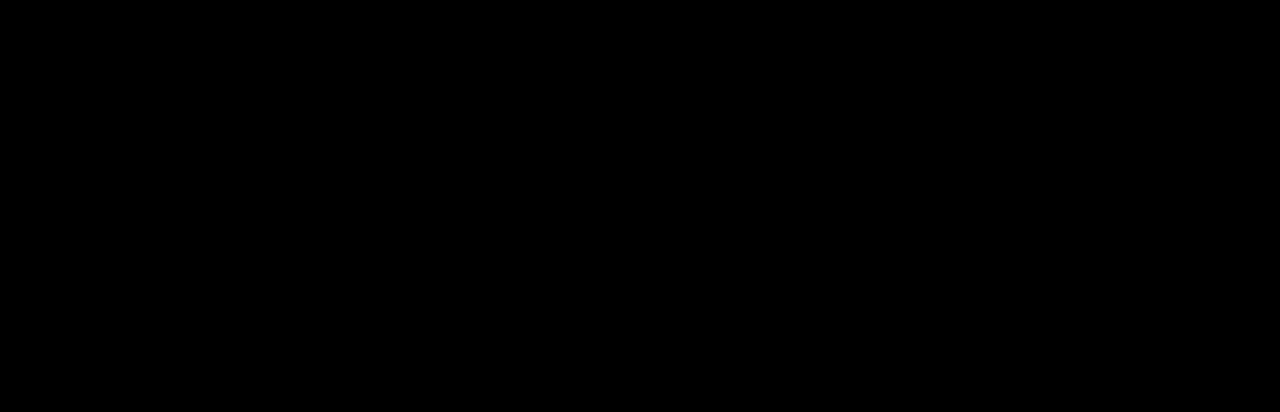
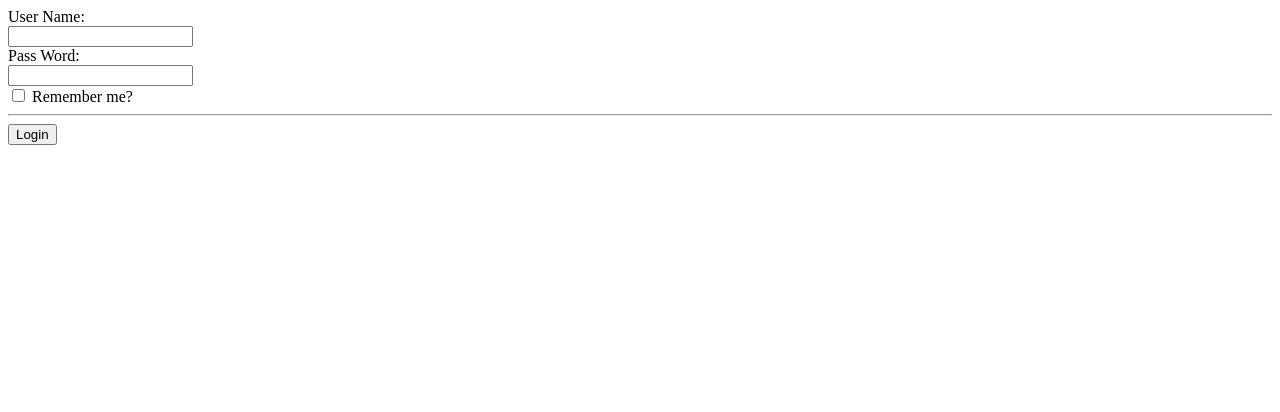
Before and after one commit to hoangviet2001/trong2001.github.io, a plain HTML site: page index.html in a window 1280 px wide. Drawn offline with Linux system fonts and the light colour scheme.

Commit message:
ádqweasd

```diff
--- a/index.html
+++ b/index.html
@@ -1,56 +1,28 @@
 <!DOCTYPE html>
-<html lang="en">
+<!--
+To change this license header, choose License Headers in Project Properties.
+To change this template file, choose Tools | Templates
+and open the template in the editor.
+-->
+<html>
     <head>
+        <title>lab9.html</title>
         <meta charset="UTF-8">
         <meta name="viewport" content="width=device-width, initial-scale=1.0">
-    <title>Document</title>
-    <style>
-        body{
-            display: flex;
-            justify-content: space-between;
-            margin: 0;
-        }
-        .child{
-            background-color: green;
-            width: 100%;
-        }
-        .left{
-            display: flex;
-            justify-content: center;
-            align-items: center;
-            flex-grow: 7;
-            height: 100vh;
-            background-color: black;
-        }
-        .right{
-            flex-grow: 2;
-            display: flex;
-            flex-direction: column;
-            justify-content: space-around;
-            width: 50px;
-            height: 100vh;
-            background-color: black;
-        }
-        #video{
-            width: 100%;
-            height: 90vh;
-        }
-    </style>
+        <link href="1.css" rel="stylesheet" type="text/css"/>
     </head>
     <body>
-    <div class="left">
-        <iframe src="video1.html" frameborder="0" id="video" name="vd"></iframe>
-    </div>
-    <div class="right">
-        <a href="video1.html" target="vd">
-            <img src="avt1.jpg" alt="" class="child">
-        </a>
-        <a href="video2.html" target="vd">
-            <img src="avt2.jpg" alt="" class="child">
-        </a>
-        <a href="video3.html" target="vd">
-            <img src="avt3.jpg" alt="" class="child">
-        </a>
-    </div>
+    <from>
+        <label> User Name:</label><br>
+        <input name="id"type="text"/><br>
+        <label>Pass Word:</label><br>
+        <input name="pw"type="password"/><br>
+        <label>
+            <input name ="re"type="checkbox"/>
+            Remember me?
+        </label>
+        <hr>
+        <button>Login</button>
+    </from>
     </body>
 </html>
```
Lines whose indentation alone changed are shown as unchanged.
